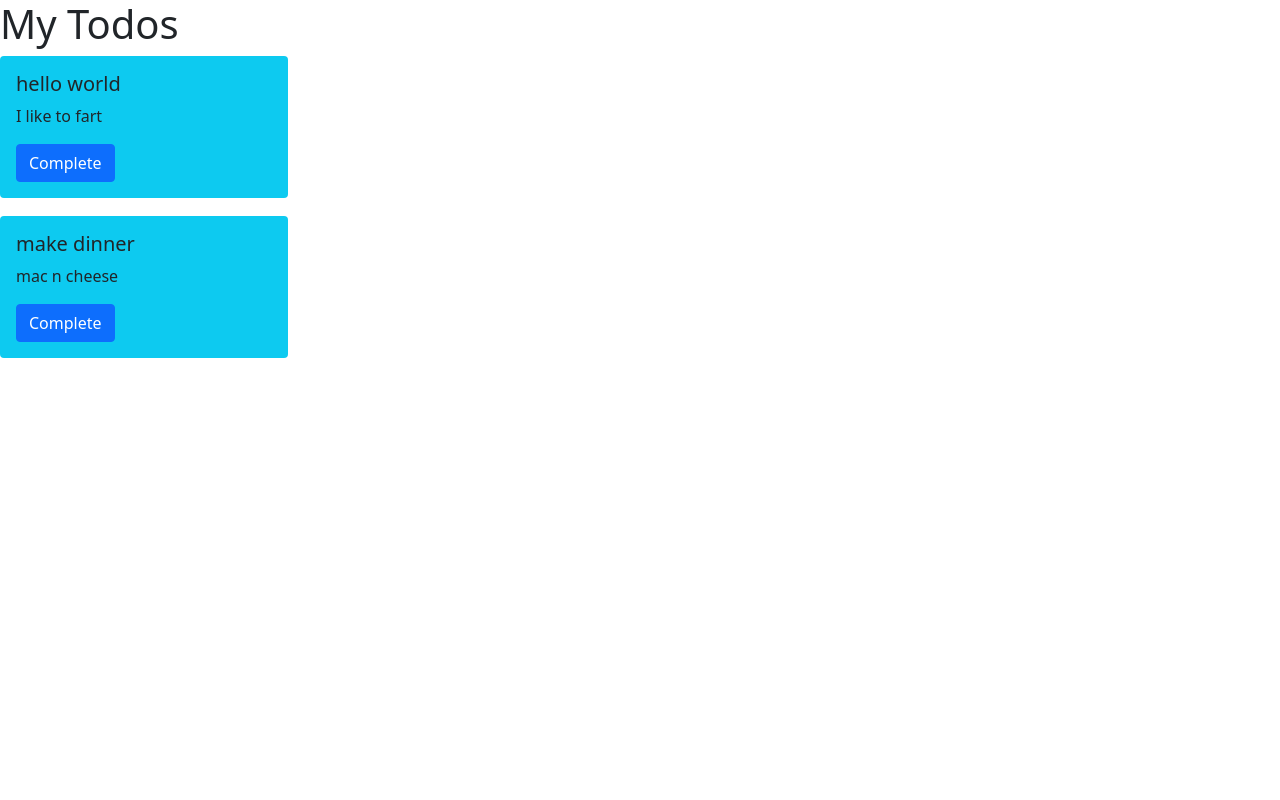
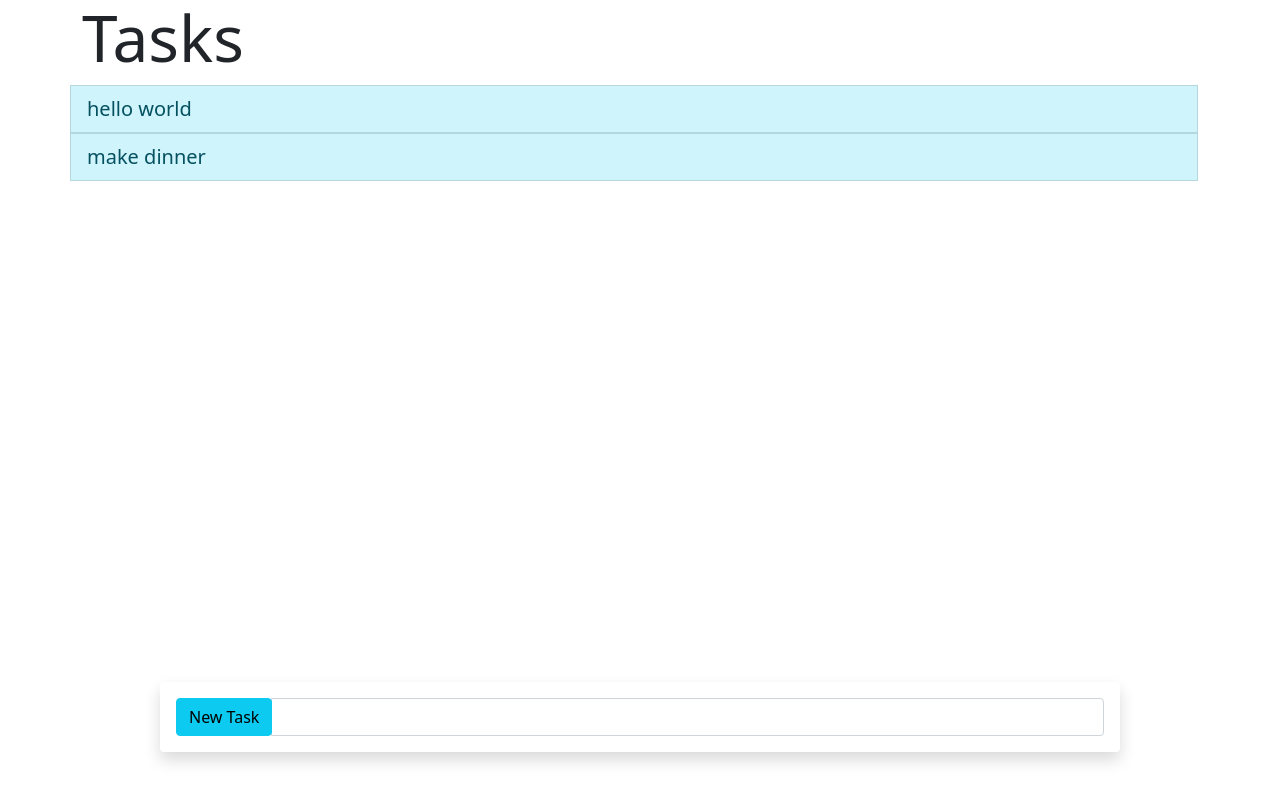
Before and after one commit to blakelinkd/react-todo, a React (Create React App) app: page / in a window 1280 px wide. Built offline with nearby package versions, Linux system fonts and the light colour scheme.

Commit message:
Input field for new task

```diff
--- a/src/App.js
+++ b/src/App.js
@@ -24,8 +24,10 @@ function App() {
     setTodoItems(todoItems.filter((task) => task.id !== id));
   };
   return (
-    <div>
-      <h1>My Todos</h1>
+    <div className="container">
+      <div className="row justify-content-md-center">
+        <h1 className="display-3">Tasks</h1>
+        <ul className="list-group">
           {todoItems.map(
             (task) =>
               task.incomplete && (
@@ -37,6 +39,23 @@ function App() {
                 />
               )
           )}
+        </ul>
+
+        <div className="input-group mb-3 fixed-bottom w-75 mx-auto shadow p-3 mb-5 bg-body rounded">
+          <div className="input-group-prepend">
+            <button className="btn btn-info" type="button">
+              New Task
+            </button>
+          </div>
+          <input
+            type="text"
+            className="form-control"
+            placeholder=""
+            aria-label=""
+            aria-describedby="basic-addon1"
+          />
+        </div>
+      </div>
     </div>
   );
 }
--- a/src/components/Todo.js
+++ b/src/components/Todo.js
@@ -13,19 +13,24 @@ const Todo = (props) => {
   };
 
   return (
-    <div
-      className="card-body bg-info rounded border-success"
-      style={{ width: "18rem", marginBottom: "18px" }}
-    >
-      <h5 className="card-title">{props.title}</h5>
-      <p className="card-text">{props.description}</p>
-      <div className="actions">
-        <button href="/" className="btn btn-primary" onClick={openModal}>
-          Complete
-        </button>
-      </div>
-      {/* <Modal onClick={closeModal} onDelete={props.onDelete} id={props.id} /> */}
-
+    // <div
+    //   className="card-body bg-info rounded border-success"
+    //   style={{ width: "18rem", marginBottom: "18px" }}
+    // >
+    //   <h5 className="card-title">{props.title}</h5>
+    //   <p className="card-text">{props.description}</p>
+    //   <div className="actions">
+    //     <button href="/" className="btn btn-primary" onClick={openModal}>
+    //       Complete
+    //     </button>
+    //   </div>
+    <div>
+      <li
+        className="list-group-item list-group-item-info lead"
+        onClick={openModal}
+      >
+        {props.title}
+      </li>
       {isModalOpen && (
         <Modal
           onClick={closeModal}
```
Lines whose indentation alone changed are shown as unchanged.
